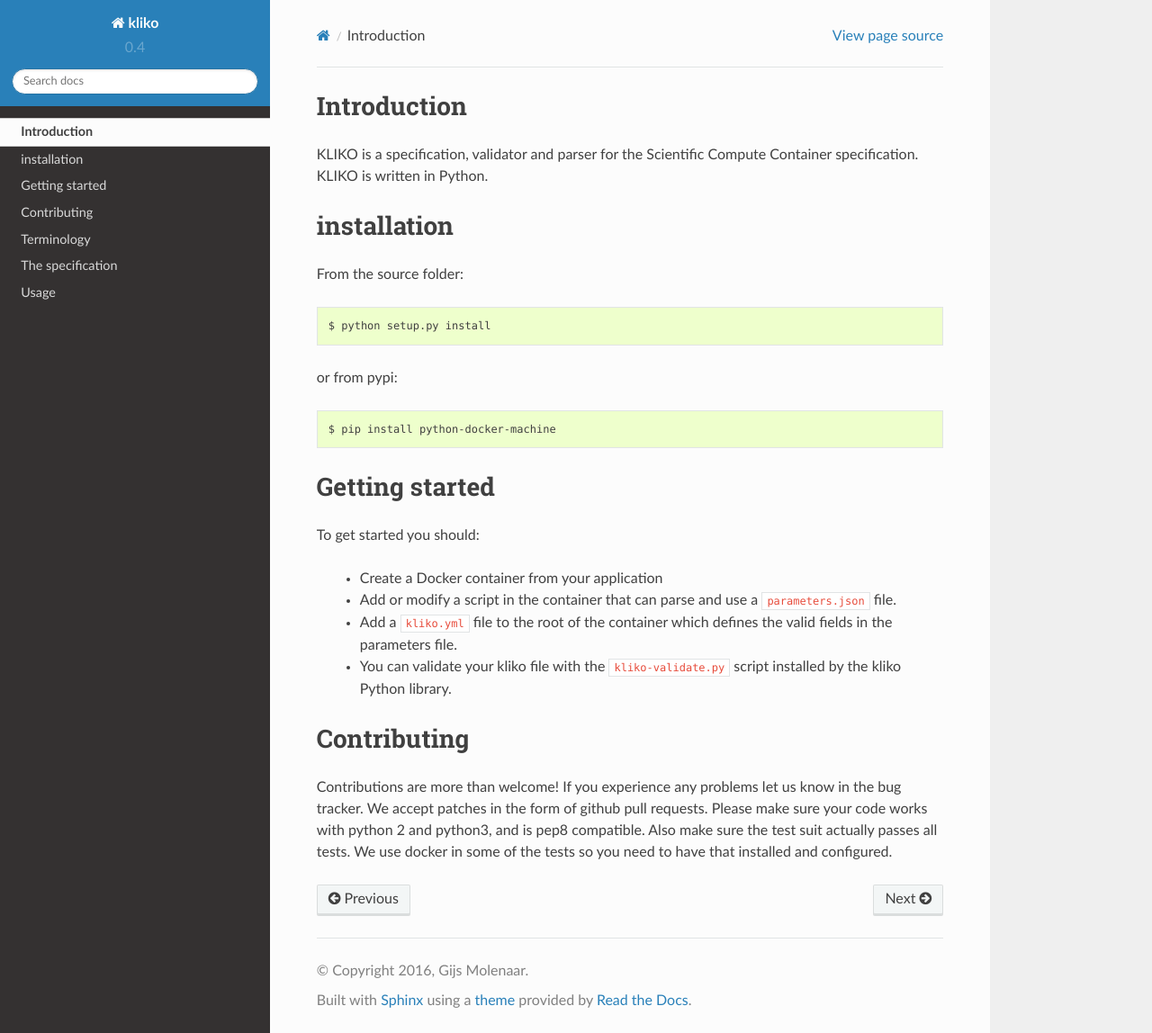
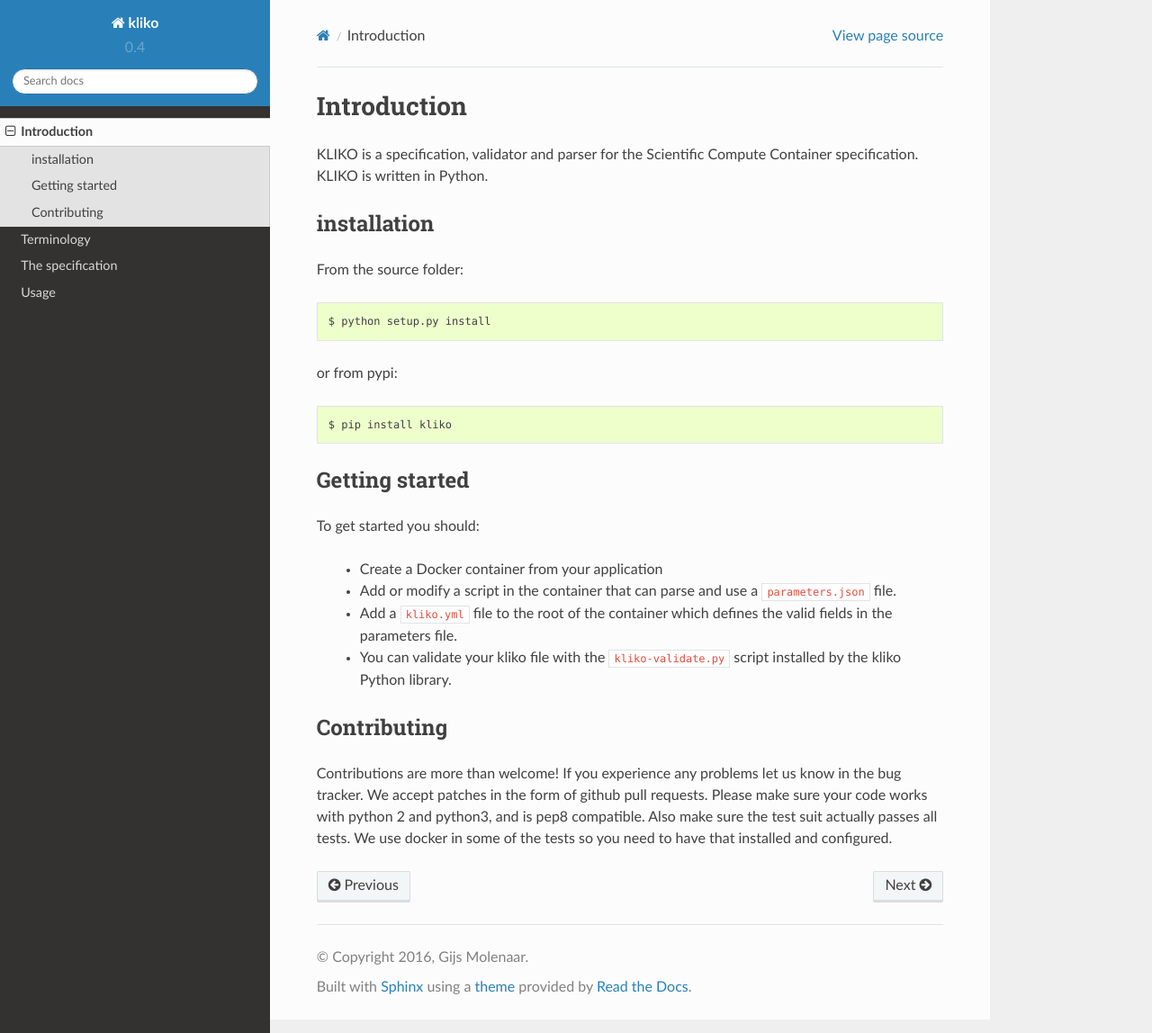
Before and after one commit to gijzelaerr/kliko, a Sphinx documentation site: the page built from doc/introduction.rst, in a window 1280 px wide and 1148 px high. Shown: the whole window at 90% size. Built offline with Sphinx 7.4.7 and the Read the Docs theme 2.0.0, drawn with Linux system fonts in a browser that asks for light colours.

Commit message:
doc finetuning

```diff
--- a/doc/introduction.rst
+++ b/doc/introduction.rst
@@ -1,4 +1,4 @@
-
+============
 Introduction
 ============
 
@@ -15,7 +15,7 @@ From the source folder::
 
 or from pypi::
 
-    $ pip install python-docker-machine
+    $ pip install kliko
 
 
 Getting started
--- a/doc/terminology.rst
+++ b/doc/terminology.rst
@@ -1,3 +1,4 @@
+===========
 Terminology
 ===========
 
@@ -36,5 +37,5 @@ The parameters.json file
 ------------------------
 
 A json encoded structure that contains all the parameter values for your compute task. This file is presented to your
- container at runtime by the container runner, for example RODRIGUES or Nextflow. The valid fields are defined
- by the Kliko image container and are defined in the ``kliko.yml`` file.
+container at runtime by the container runner, for example RODRIGUES or Nextflow. The valid fields are defined
+by the Kliko image container and are defined in the ``kliko.yml`` file.
```
